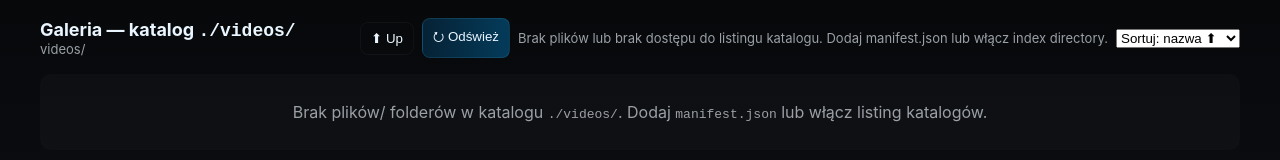
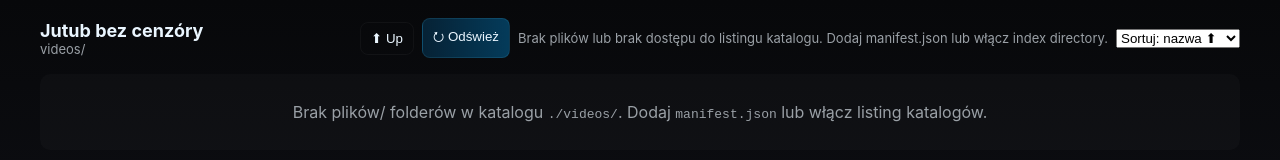
Before and after one commit to testmina77/filmy, a plain HTML site: page index.html in a window 1280 px wide. Drawn offline with Linux system fonts and the light colour scheme; no server answers.

Commit message:
Update index.html

```diff
--- a/index.html
+++ b/index.html
@@ -3,7 +3,7 @@
 <head>
 <meta charset="utf-8"/>
 <meta name="viewport" content="width=device-width,initial-scale=1"/>
-<title>Galeria (./videos) — foldery + poprawione miniaturki</title>
+<title>Jutub bez cenzóry</title>
 <style>
 :root{--bg:#0b0c10;--card:#0f1113;--muted:#9aa0a6;--accent:#5ad0ff;--gap:12px}
 *{box-sizing:border-box}
@@ -39,7 +39,7 @@ video{width:100%;height:auto;border-radius:8px;background:black;max-height: 80vh
 <div class="wrap">
   <header>
     <div>
-      <h1>Galeria — katalog <code>./videos/</code></h1>
+      <h1>Jutub bez cenzóry</h1>
       <div id="breadcrumb" class="breadcrumb" aria-label="Ścieżka"></div>
     </div>
     <div class="controls">
```
